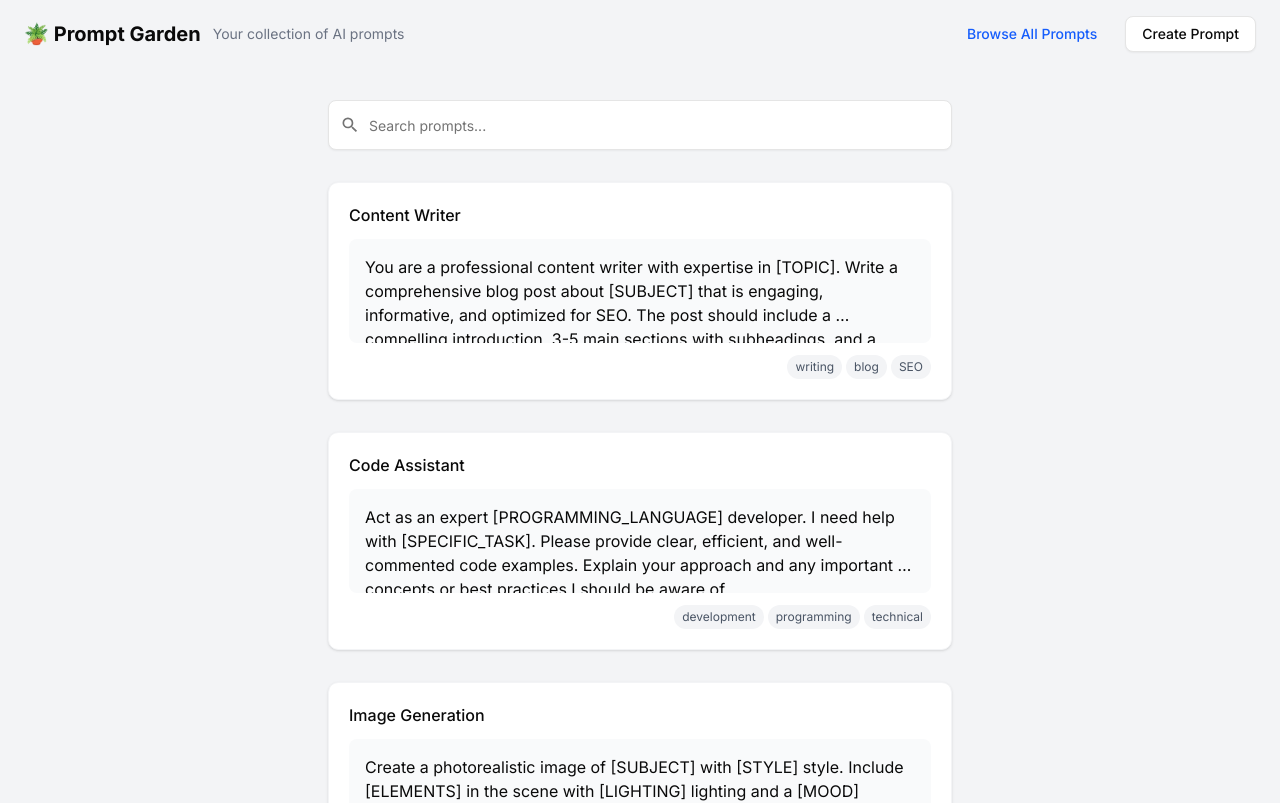
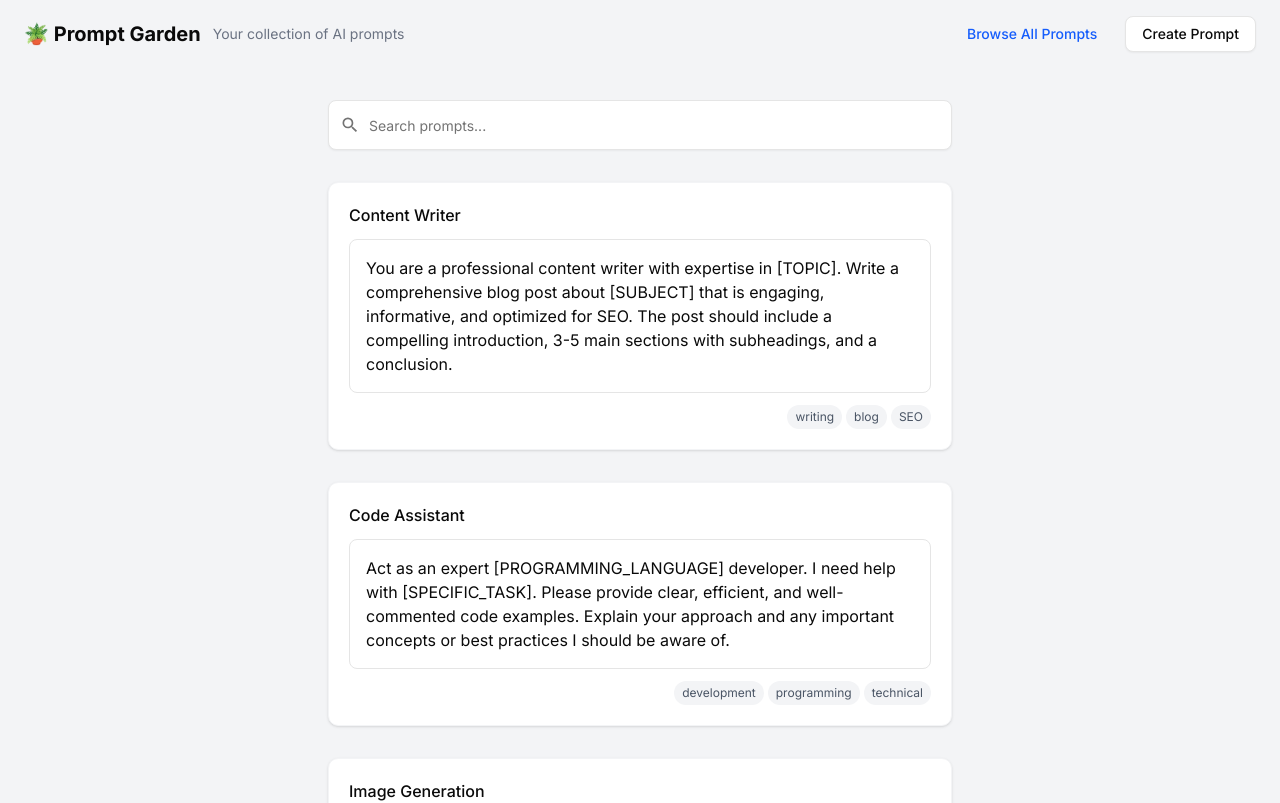
Before and after one commit to luismqueral/prompt-garden, a Next.js app: page / in a window 1280 px wide. Shown: the top 803 px of the page. Built offline with nearby package versions, Linux system fonts and the light colour scheme.

Commit message:
Increase prompt content max-height in overview cards

```diff
--- a/app/page.tsx
+++ b/app/page.tsx
@@ -309,7 +309,7 @@
         </div>
 
         <Link href={`/prompt/${prompt.id}`} className="block group">
-          <div className="bg-gray-50 p-4 rounded-md mb-3 font-mono whitespace-pre-wrap group-hover:bg-gray-100 transition-colors line-clamp-3">
+          <div className="bg-white p-4 rounded-md mb-3 font-mono whitespace-pre-wrap group-hover:bg-gray-100 transition-colors line-clamp-6 max-h-60 overflow-hidden border">
             {prompt.content}
           </div>
         </Link>
```
